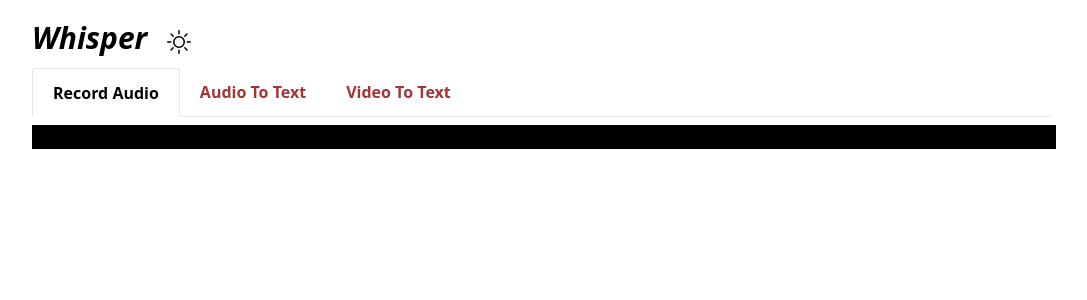
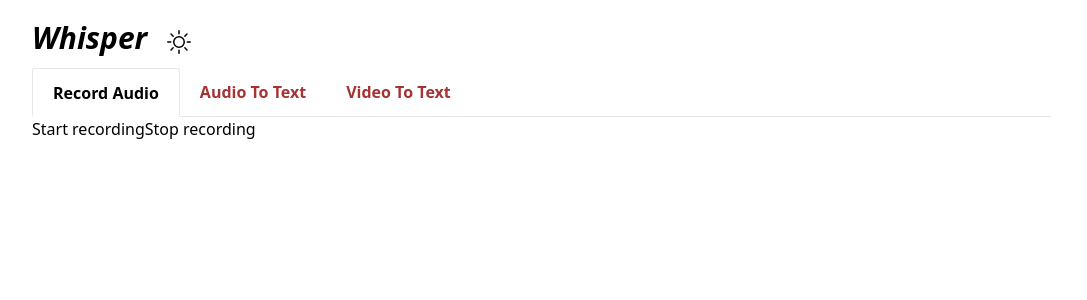
Before and after one commit to SAYEM5522/Whisper, a Next.js app in the folder whisper_web/: page / in a window 1280 px wide. Shown: the top 300 px of the page, without its empty margins (96-1183 px from the left). Built offline with nearby package versions, Linux system fonts and the light colour scheme; no server answers.

Commit message:
Recording Functionality Add

```diff
--- a/whisper_web/components/Header/Header.tsx
+++ b/whisper_web/components/Header/Header.tsx
@@ -31,24 +31,6 @@
   },[mode,theme])
   const ItemSelect=useCallback((index:number)=>{
     setACtiveIndex(index)
-    if(index===0){
-      return(
-        <div className='absolute top-0 left-0'>
-        <Record/>
-
-        </div>
-      )
-    }
-    else if(index===1){
-      return(
-        <AudioToText/>
-      )
-    }
-    else{
-      return(
-        <VideoToAudio/>
-      )
-    }
 
   },[acttiveIndex])
   const HeaderIdentification=()=>{
--- a/whisper_web/components/Record/Record.tsx
+++ b/whisper_web/components/Record/Record.tsx
@@ -1,11 +1,20 @@
-import React from 'react'
-
-const Record = () => {
+import { invokeSaveAsDialog } from "recordrtc";
+import { useRecorderPermission } from "./useRecorderPermission";
+ const Record = () => {
+  const recorder = useRecorderPermission("audio");
+  const startRecording = async () => {
+    recorder.startRecording();
+  };
+  const stopRecording = async () => {
+    await recorder.stopRecording();
+    let blob = await recorder.getBlob();
+    invokeSaveAsDialog(blob, `random_name.webm`);
+  };
   return (
-    <div className='flex-1 bg-black mt-2'>
-       <p>hello</p>
+    <div>
+      <button onClick={startRecording}> Start recording</button>
+      <button onClick={stopRecording}> Stop recording</button>
     </div>
-  )
-}
-
+  );
+};
 export default Record
--- /dev/null
+++ b/whisper_web/components/Record/useRecorderPermission.tsx
@@ -0,0 +1,20 @@
+import { useState, useEffect } from "react";
+import RecordRTC, { RecordRTCPromisesHandler } from "recordrtc";
+export const useRecorderPermission = (
+  recordingType: RecordRTC.Options["type"]
+) => {
+  const [recorder, setRecorder] = useState<any>();
+  useEffect(() => {
+    getPermissionInitializeRecorder();
+  }, []);
+  const getPermissionInitializeRecorder = async () => {
+    let stream = await (navigator as any).mediaDevices.getUserMedia({
+      audio: true,
+    });
+    let recorder = new RecordRTCPromisesHandler(stream, {
+      type: recordingType,
+    });
+    setRecorder(recorder);
+  };
+  return recorder;
+};
--- a/whisper_web/package.json
+++ b/whisper_web/package.json
@@ -14,7 +14,8 @@
     "prettier-plugin-tailwindcss": "^0.2.0",
     "react": "18.2.0",
     "react-dom": "18.2.0",
-    "react-icons": "^4.7.1"
+    "react-icons": "^4.7.1",
+    "recordrtc": "^5.6.2"
   },
   "devDependencies": {
     "@types/node": "18.11.3",
```
